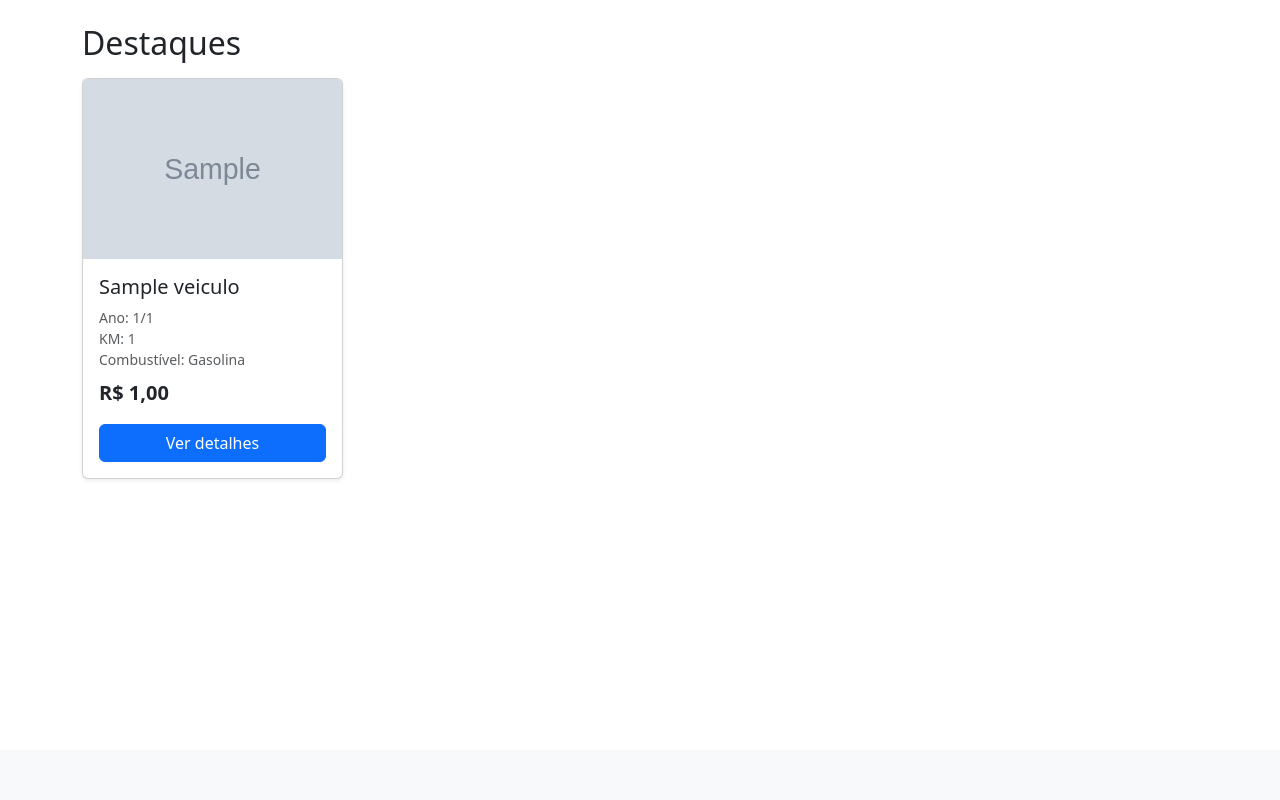
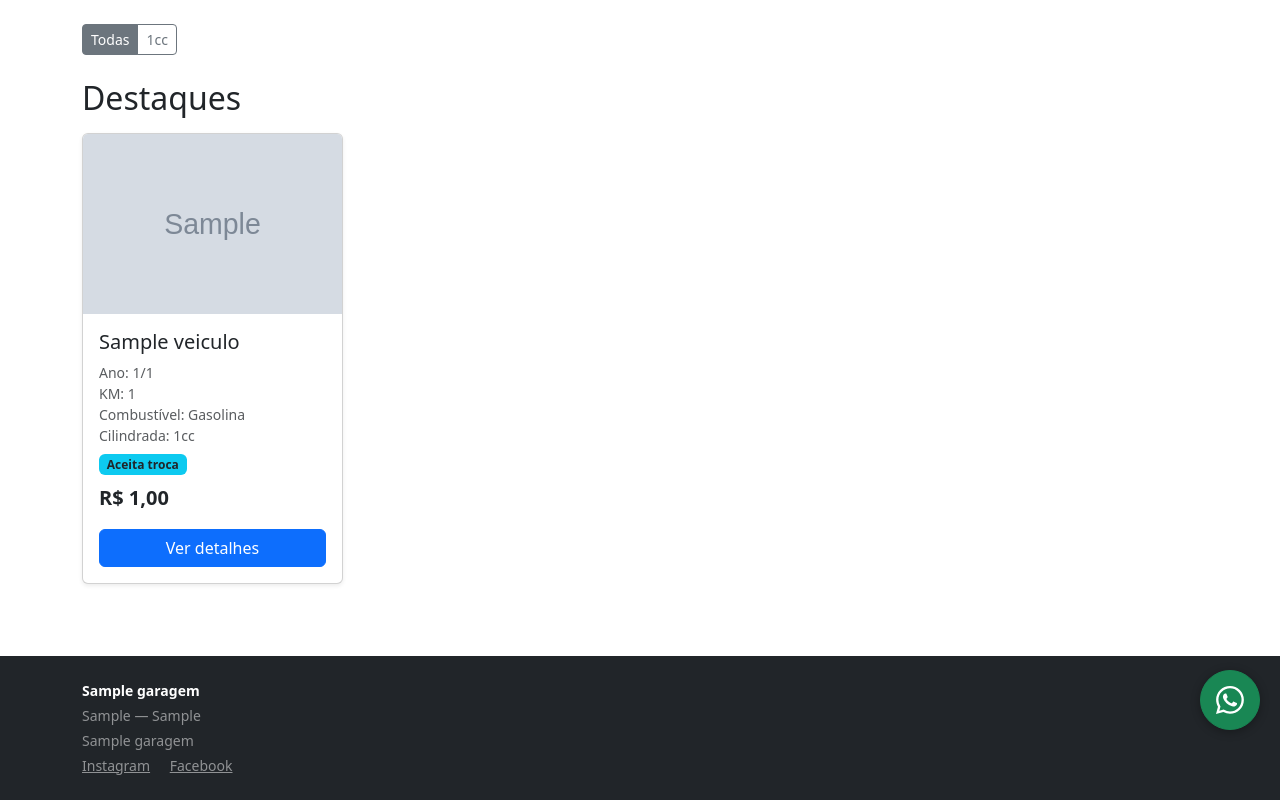
Before and after one commit to ViniciusBruno123/projgaragem, a Django app: a page that uses storefront/templates/storefront/frontpage.html in a window 1280 px wide. Shown: the part 50-850 px from the top of the page. Before the commit the page ends 529 px from the top, so only its background shows below. Run offline with Django 5.2, Linux system fonts and the light colour scheme; tables that the repository leaves empty hold one stand-in row (values such as "Sample post"); grey boxes marked "Sample" are stand-in pictures.

Commit message:
Adiciona melhorias inspiradas em referência de mercado (MM Motos Catanduva)
Filtro de veículos por cilindrada na vitrine, selo "Aceita troca" nos
anúncios, botão flutuante de WhatsApp e rodapé institucional (endereço,
horário de funcionamento, redes sociais) — extraído de análise de site
concorrente. Refatora templates da vitrine para uma base compartilhada
(storefront/_base_vitrine.html) reduzindo duplicação de navbar.

```diff
--- a/dashboard/forms.py
+++ b/dashboard/forms.py
@@ -9,7 +9,8 @@ class VeiculoForm(forms.ModelForm):
         model = Veiculo
         fields = [
             'titulo', 'slug', 'marca', 'modelo', 'ano_fabricacao', 'ano_modelo',
-            'quilometragem', 'combustivel', 'preco', 'descricao', 'destaque', 'disponivel',
+            'quilometragem', 'combustivel', 'cilindrada', 'preco', 'descricao',
+            'destaque', 'disponivel', 'aceita_troca',
         ]
         widgets = {'descricao': forms.Textarea(attrs={'rows': 4})}
 
--- /dev/null
+++ b/storefront/templates/storefront/_base_vitrine.html
@@ -0,0 +1,31 @@
+{% extends "base.html" %}
+
+{% block content %}
+<nav class="navbar navbar-dark bg-dark mb-4">
+    <div class="container">
+        <a class="navbar-brand mb-0 h1" href="{% url 'storefront:frontpage' garagem_slug=garagem.slug %}">{{ garagem.nome }}</a>
+        <div>
+            <span class="text-white small me-3">{{ garagem.cidade }}</span>
+            <a href="{% url 'storefront:contato' garagem_slug=garagem.slug %}" class="btn btn-outline-light btn-sm">Fale conosco</a>
+        </div>
+    </div>
+</nav>
+
+{% block vitrine_content %}{% endblock %}
+
+<footer class="bg-dark text-white-50 mt-5 py-4">
+    <div class="container small">
+        <p class="mb-1 text-white"><strong>{{ garagem.nome }}</strong></p>
+        {% if garagem.endereco %}<p class="mb-1">{{ garagem.endereco }} — {{ garagem.cidade }}</p>{% endif %}
+        {% if garagem.horario_funcionamento %}<p class="mb-1">{{ garagem.horario_funcionamento }}</p>{% endif %}
+        {% if garagem.instagram_url or garagem.facebook_url %}
+            <p class="mb-0">
+                {% if garagem.instagram_url %}<a href="{{ garagem.instagram_url }}" class="text-white-50 me-3" target="_blank" rel="noopener">Instagram</a>{% endif %}
+                {% if garagem.facebook_url %}<a href="{{ garagem.facebook_url }}" class="text-white-50" target="_blank" rel="noopener">Facebook</a>{% endif %}
+            </p>
+        {% endif %}
+    </div>
+</footer>
+
+{% include "storefront/_whatsapp_flutuante.html" %}
+{% endblock %}
--- a/storefront/templates/storefront/_card_veiculo.html
+++ b/storefront/templates/storefront/_card_veiculo.html
@@ -16,7 +16,11 @@
                 <li>Ano: {{ veiculo.ano_fabricacao }}/{{ veiculo.ano_modelo }}</li>
                 <li>KM: {{ veiculo.quilometragem }}</li>
                 <li>Combustível: {{ veiculo.get_combustivel_display }}</li>
+                {% if veiculo.cilindrada %}<li>Cilindrada: {{ veiculo.cilindrada }}cc</li>{% endif %}
             </ul>
+            {% if veiculo.aceita_troca %}
+                <span class="badge bg-info text-dark mb-2 align-self-start">Aceita troca</span>
+            {% endif %}
             <p class="fw-bold fs-5 mb-3">R$ {{ veiculo.preco }}</p>
             <a href="{% url 'storefront:detalhe_veiculo' garagem_slug=veiculo.garagem.slug veiculo_slug=veiculo.slug %}" class="btn btn-primary mt-auto">
                 Ver detalhes
--- /dev/null
+++ b/storefront/templates/storefront/_whatsapp_flutuante.html
@@ -0,0 +1,13 @@
+{% if garagem.telefone_whatsapp %}
+<a
+    href="https://wa.me/{{ garagem.telefone_whatsapp }}?text={{ "Olá! Gostaria de mais informações sobre os veículos disponíveis."|urlencode }}"
+    target="_blank" rel="noopener"
+    class="btn btn-success rounded-circle d-flex align-items-center justify-content-center"
+    style="position: fixed; bottom: 20px; right: 20px; width: 60px; height: 60px; box-shadow: 0 2px 10px rgba(0,0,0,.3); z-index: 1050;"
+    aria-label="Fale no WhatsApp"
+>
+    <svg xmlns="http://www.w3.org/2000/svg" width="28" height="28" fill="white" viewBox="0 0 16 16">
+        <path d="M13.601 2.326A7.85 7.85 0 0 0 7.994 0C3.627 0 .068 3.558.064 7.926c0 1.399.366 2.76 1.057 3.965L0 16l4.204-1.102a7.9 7.9 0 0 0 3.79.965h.004c4.368 0 7.926-3.558 7.93-7.93A7.9 7.9 0 0 0 13.6 2.326M7.994 14.521a6.6 6.6 0 0 1-3.356-.92l-.24-.144-2.494.654.666-2.433-.156-.251a6.56 6.56 0 0 1-1.007-3.505c0-3.626 2.957-6.584 6.591-6.584a6.56 6.56 0 0 1 4.66 1.931 6.56 6.56 0 0 1 1.928 4.66c-.004 3.639-2.961 6.592-6.592 6.592m3.615-4.934c-.197-.099-1.17-.578-1.353-.646-.182-.065-.315-.099-.445.099-.133.197-.513.646-.627.775-.114.133-.232.148-.43.05-.197-.1-.836-.308-1.592-.985-.59-.525-.985-1.175-1.103-1.372-.114-.198-.011-.304.088-.403.087-.088.197-.232.296-.346.1-.114.133-.198.198-.33.065-.134.034-.248-.015-.347-.05-.099-.445-1.076-.612-1.47-.16-.389-.323-.335-.445-.34-.114-.007-.247-.007-.38-.007a.73.73 0 0 0-.529.247c-.182.198-.691.677-.691 1.654s.71 1.916.81 2.049c.098.133 1.394 2.132 3.383 2.992.47.205.84.326 1.129.418.475.152.904.129 1.246.08.38-.058 1.171-.48 1.337-.943.164-.464.164-.86.114-.943-.049-.084-.182-.133-.38-.232"/>
+    </svg>
+</a>
+{% endif %}
--- a/storefront/templates/storefront/frontpage.html
+++ b/storefront/templates/storefront/frontpage.html
@@ -1,20 +1,19 @@
-{% extends "base.html" %}
+{% extends "storefront/_base_vitrine.html" %}
 
 {% block title %}{{ garagem.nome }}{% endblock %}
 {% block meta_description %}Veículos disponíveis na {{ garagem.nome }}, em {{ garagem.cidade }}.{% endblock %}
 
-{% block content %}
-<nav class="navbar navbar-dark bg-dark mb-4">
-    <div class="container">
-        <span class="navbar-brand mb-0 h1">{{ garagem.nome }}</span>
-        <div>
-            <span class="text-white small me-3">{{ garagem.cidade }}</span>
-            <a href="{% url 'storefront:contato' garagem_slug=garagem.slug %}" class="btn btn-outline-light btn-sm">Fale conosco</a>
+{% block vitrine_content %}
+<div class="container">
+    {% if cilindradas_disponiveis %}
+        <div class="btn-group flex-wrap mb-4" role="group" aria-label="Filtrar por cilindrada">
+            <a href="{% url 'storefront:frontpage' garagem_slug=garagem.slug %}" class="btn btn-sm btn-outline-secondary {% if not cilindrada_selecionada %}active{% endif %}">Todas</a>
+            {% for cc in cilindradas_disponiveis %}
+                <a href="?cilindrada={{ cc }}" class="btn btn-sm btn-outline-secondary {% if cilindrada_selecionada == cc|stringformat:'s' %}active{% endif %}">{{ cc }}cc</a>
+            {% endfor %}
         </div>
-    </div>
-</nav>
+    {% endif %}
 
-<div class="container">
     {% if veiculos_destaque %}
         <h2 class="mb-3">Destaques</h2>
         <div class="row">
--- a/storefront/views.py
+++ b/storefront/views.py
@@ -7,12 +7,23 @@ from tenants.services import get_garagem_ativa_ou_404
 
 def frontpage(request, garagem_slug):
     garagem = get_garagem_ativa_ou_404(garagem_slug)
-    veiculos_destaque = garagem.veiculos.filter(disponivel=True, destaque=True)
-    demais_veiculos = garagem.veiculos.filter(disponivel=True, destaque=False)
+    veiculos_disponiveis = garagem.veiculos.filter(disponivel=True)
+
+    cilindrada_selecionada = request.GET.get('cilindrada')
+    if cilindrada_selecionada:
+        veiculos_disponiveis = veiculos_disponiveis.filter(cilindrada=cilindrada_selecionada)
+
+    cilindradas_disponiveis = (
+        garagem.veiculos.filter(disponivel=True, cilindrada__isnull=False)
+        .order_by('cilindrada').values_list('cilindrada', flat=True).distinct()
+    )
+
     return render(request, 'storefront/frontpage.html', {
         'garagem': garagem,
-        'veiculos_destaque': veiculos_destaque,
-        'demais_veiculos': demais_veiculos,
+        'veiculos_destaque': veiculos_disponiveis.filter(destaque=True),
+        'demais_veiculos': veiculos_disponiveis.filter(destaque=False),
+        'cilindradas_disponiveis': cilindradas_disponiveis,
+        'cilindrada_selecionada': cilindrada_selecionada,
     })
 
 
--- a/tenants/models.py
+++ b/tenants/models.py
@@ -21,6 +21,12 @@ class Garagem(models.Model):
     )
     email_contato = models.EmailField()
     cidade = models.CharField(max_length=100, default='Catanduva')
+    endereco = models.CharField(max_length=200, blank=True)
+    horario_funcionamento = models.CharField(
+        max_length=150, blank=True, help_text="Ex: Seg a Sex, 8h às 18h"
+    )
+    instagram_url = models.URLField(blank=True)
+    facebook_url = models.URLField(blank=True)
     taxa_juros_mensal_padrao = models.DecimalField(
         max_digits=5, decimal_places=2, default=Decimal('2.5'),
         help_text="Taxa mensal (%) usada no simulador de financiamento.",
--- a/vehicles/admin.py
+++ b/vehicles/admin.py
@@ -11,10 +11,10 @@ class FotoVeiculoInline(admin.TabularInline):
 @admin.register(Veiculo)
 class VeiculoAdmin(admin.ModelAdmin):
     list_display = (
-        'titulo', 'garagem', 'marca', 'modelo', 'ano_modelo',
-        'quilometragem', 'combustivel', 'preco', 'destaque', 'disponivel',
+        'titulo', 'garagem', 'marca', 'modelo', 'ano_modelo', 'cilindrada',
+        'quilometragem', 'combustivel', 'preco', 'destaque', 'disponivel', 'aceita_troca',
     )
-    list_filter = ('garagem', 'combustivel', 'destaque', 'disponivel')
+    list_filter = ('garagem', 'combustivel', 'destaque', 'disponivel', 'aceita_troca')
     search_fields = ('titulo', 'marca', 'modelo', 'garagem__nome')
     prepopulated_fields = {'slug': ('titulo',)}
     autocomplete_fields = ('garagem',)
--- a/vehicles/models.py
+++ b/vehicles/models.py
@@ -20,10 +20,14 @@ class Veiculo(models.Model):
     ano_modelo = models.PositiveSmallIntegerField()
     quilometragem = models.PositiveIntegerField()
     combustivel = models.CharField(max_length=10, choices=Combustivel.choices)
+    cilindrada = models.PositiveSmallIntegerField(
+        null=True, blank=True, help_text="Cilindradas (cc), quando aplicável. Ex: 160"
+    )
     preco = models.DecimalField(max_digits=10, decimal_places=2)
     descricao = models.TextField(blank=True)
     destaque = models.BooleanField(default=False, help_text="Aparece na frontpage da garagem.")
     disponivel = models.BooleanField(default=True, help_text="Desmarque para ocultar da vitrine (vendido/reservado).")
+    aceita_troca = models.BooleanField(default=False, help_text="Exibe o selo \"Aceita troca\" no anúncio.")
     criado_em = models.DateTimeField(auto_now_add=True)
     atualizado_em = models.DateTimeField(auto_now=True)
 
```
Also changed, not shown: leads/templates/leads/proposta_form.html (+2 -8 lines), storefront/templates/storefront/detalhe_veiculo.html (+6 -8 lines), tenants/migrations/0002_garagem_endereco_garagem_facebook_url_and_more.py (added), vehicles/migrations/0002_veiculo_aceita_troca_veiculo_cilindrada.py (added).
